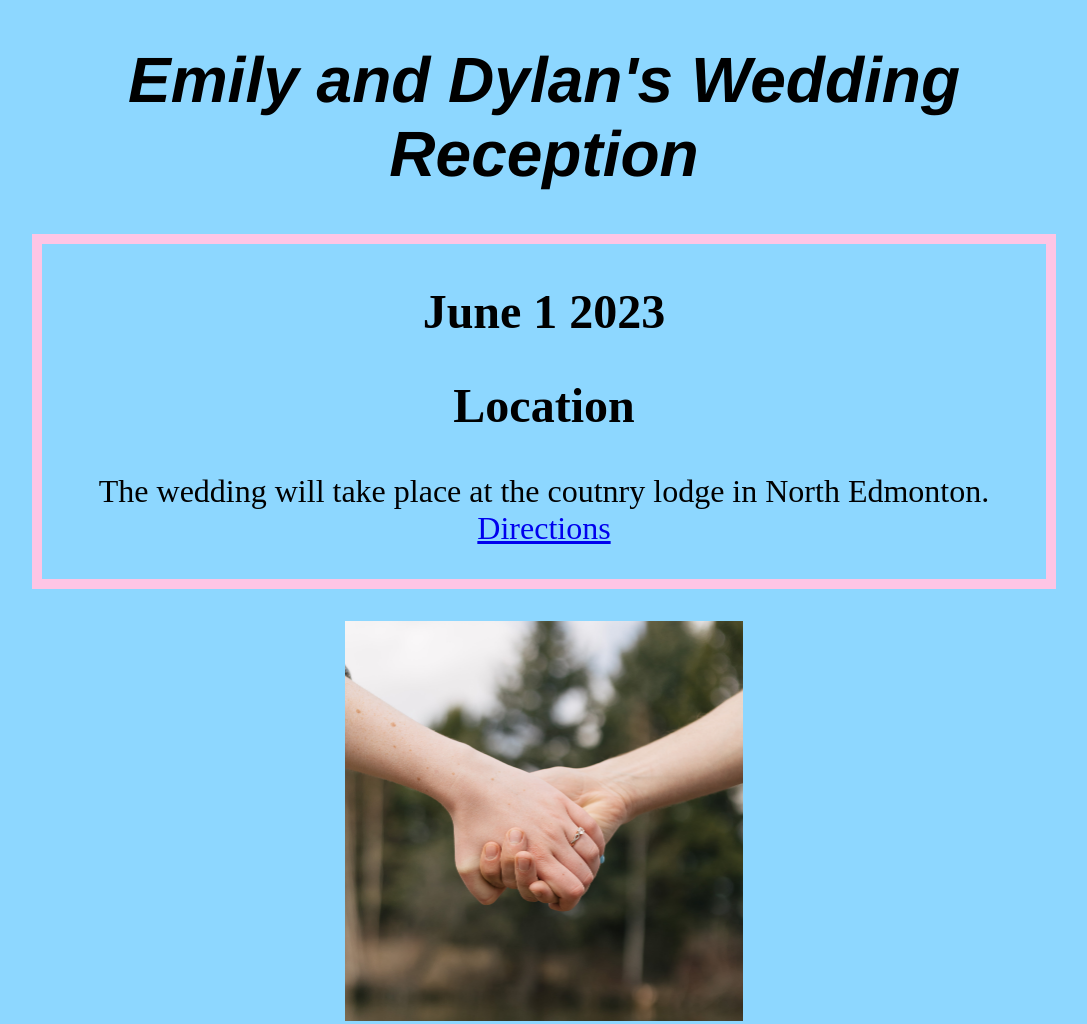
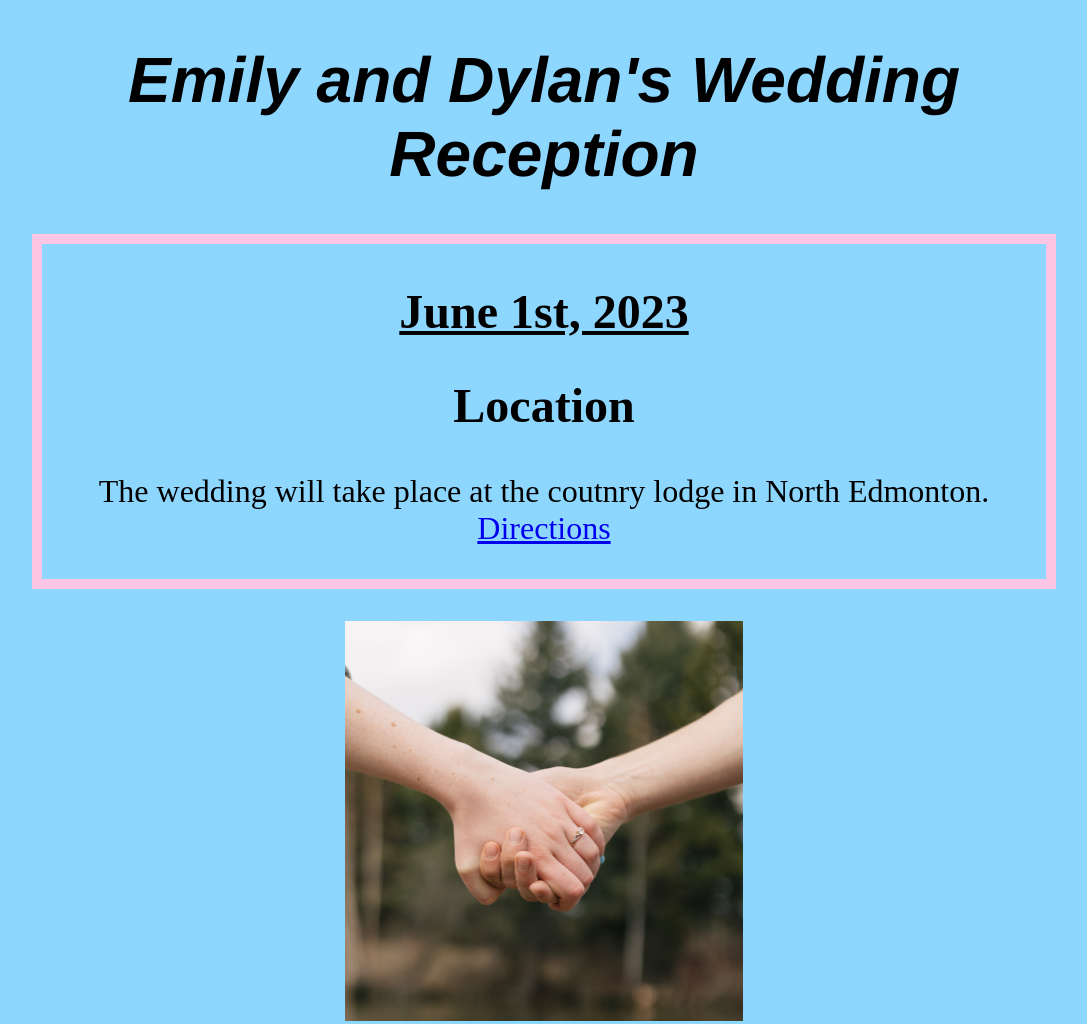
Before and after one commit to evandermeer84/wedding, a plain HTML site: page index.html in a window 1280 px wide. Shown: the top 1024 px of the page, without its empty margins (96-1183 px from the left). Drawn offline with Linux system fonts and the light colour scheme.

Commit message:
small changes

```diff
--- a/app.css
+++ b/app.css
@@ -12,6 +12,10 @@ h1 {
     font-style: italic;
     font-family:'Franklin Gothic Medium', 'Arial Narrow', Arial, sans-serif;
 
+
+}
+#date{
+    text-decoration: underline;
 }
 
 #divo{
--- a/index.html
+++ b/index.html
@@ -7,7 +7,7 @@
 
 <h1> Emily and Dylan's Wedding Reception</h1>
 <div id= "divo">
-<h2>June 1 2023</h2>
+<h2 id="date">June 1st, 2023</h2>
         <h2> Location</h2>
 <p> The wedding will take place at the coutnry lodge in North Edmonton.
     <a target = "_blank" href="https://www.google.com/maps/place/The+Country+Lodge/@53.637214,-113.5394603,17z/data=!4m5!3m4!1s0x53a024fe070f9d9b:0x744d258b2398e061!8m2!3d53.637214!4d-113.5372716"> Directions </a> </p>
```
